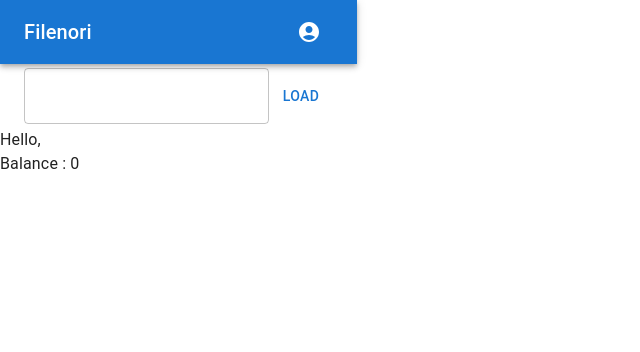
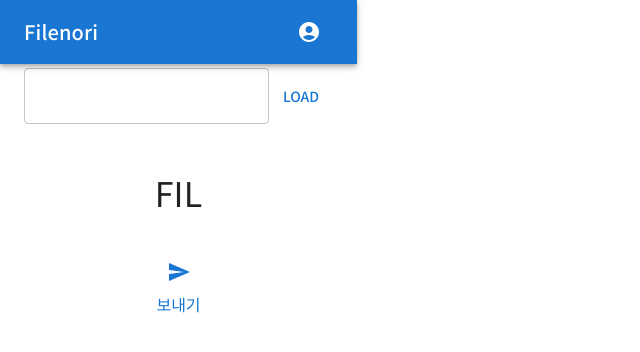
Before and after one commit to codestates/BTA1stProject-04, a React (Create React App) app: page /#/ in a window 1280 px wide. Shown: the top 352 px of the page, without its empty margins (0-640 px from the left). Built offline with nearby package versions, Linux system fonts and the light colour scheme; what filecoin.js would draw is missing.

Commit message:
feat: 잔액조회 기능 개선

```diff
--- a/package.json
+++ b/package.json
@@ -14,6 +14,7 @@
     "@types/node": "^16.11.65",
     "@types/react": "^18.0.21",
     "@types/react-dom": "^18.0.6",
+    "bignumber.js": "^9.1.0",
     "filecoin.js": "^0.0.5-alpha",
     "react": "^18.2.0",
     "react-dom": "^18.2.0",
--- a/src/App.tsx
+++ b/src/App.tsx
@@ -1,7 +1,8 @@
-import { CssBaseline } from '@mui/material';
+import { createTheme, CssBaseline, ThemeProvider } from '@mui/material';
 import { createHashRouter, RouterProvider } from 'react-router-dom';
 import Home from './pages/Home';
 import Intro from './pages/Intro';
+import LotusProvider from './providers/LotusProvider';
 
 const router = createHashRouter([
   {
@@ -14,11 +15,21 @@
   },
 ]);
 
+const theme = createTheme({
+  typography: {
+    fontFamily: `'Noto Sans KR', sans-serif`,
+  },
+});
+
 const App = () => {
   return (
     <>
       <CssBaseline />
-      <RouterProvider router={router} />
+      <LotusProvider>
+        <ThemeProvider theme={theme}>
+          <RouterProvider router={router} />
+        </ThemeProvider>
+      </LotusProvider>
     </>
   );
 };
--- a/src/index.css
+++ b/src/index.css
@@ -1,7 +1,3 @@
-* {
-  font-family: 'Noto Sans KR', sans-serif;
-}
-
 body {
   margin: 0;
   font-family: -apple-system, BlinkMacSystemFont, 'Segoe UI', 'Roboto', 'Oxygen',
--- a/src/pages/Home.tsx
+++ b/src/pages/Home.tsx
@@ -1,32 +1,35 @@
-import { Box, Button, TextField, Toolbar, Typography } from '@mui/material';
-import { useCallback, useEffect, useState } from 'react';
-import { HttpJsonRpcConnector, LotusClient } from 'filecoin.js';
+import { Send } from '@mui/icons-material';
+import {
+  Box,
+  Button,
+  TextField,
+  Toolbar,
+  Tooltip,
+  Typography,
+} from '@mui/material';
+import { useCallback, useMemo, useState } from 'react';
 import NavBar from '../components/NavBar';
-
-const httpConnector = new HttpJsonRpcConnector({
-  url: `https://api.node.glif.io`,
-});
-
-const lotusClient = new LotusClient(httpConnector);
+import { useLotus } from '../providers/LotusProvider';
 
 const Home = () => {
   const [accountInput, setAccountInput] = useState(``);
-  const [account, setAccount] = useState(``);
-  const [balance, setBalance] = useState(`0`);
+  const [copied, setCopied] = useState(false);
+  const { account, setAccount, balance } = useLotus();
 
-  const load = useCallback(async () => {
+  const accountDisplay = useMemo(() => {
     if (!account) {
-      return;
+      return ``;
     }
-
-    const b = await lotusClient.wallet.balance(account);
-
-    setBalance(b);
+    return `${account.substring(0, 5)}...${account.substring(
+      account.length - 5,
+    )}`;
   }, [account]);
 
-  useEffect(() => {
-    load();
-  }, [load]);
+  const copyToClipboard = useCallback(() => {
+    navigator.clipboard.writeText(account);
+    setCopied(true);
+    setTimeout(() => setCopied(false), 3000);
+  }, [account]);
 
   return (
     <Box sx={{ flexGrow: 1 }}>
@@ -38,8 +41,22 @@
         />
         <Button onClick={() => setAccount(accountInput)}>Load</Button>
       </Toolbar>
-      <Typography>Hello, {account}</Typography>
-      <Typography>Balance : {balance}</Typography>
+      <Box display="flex" justifyContent="center">
+        <Tooltip title={copied ? `복사됨` : `클립보드로 복사`} arrow>
+          <Button variant="text" onClick={copyToClipboard}>
+            {accountDisplay}
+          </Button>
+        </Tooltip>
+      </Box>
+      <Box display="flex" justifyContent="center" sx={{ my: 4 }}>
+        <Typography variant="h4">{balance?.toFormat(3)} FIL</Typography>
+      </Box>
+      <Box display="flex" justifyContent="center">
+        <Button sx={{ flexDirection: `column` }}>
+          <Send sx={{ m: 1 }} />
+          <Typography>보내기</Typography>
+        </Button>
+      </Box>
     </Box>
   );
 };
--- /dev/null
+++ b/src/providers/LotusProvider.tsx
@@ -0,0 +1,60 @@
+import BigNumber from 'bignumber.js';
+import {
+  createContext,
+  FC,
+  PropsWithChildren,
+  useCallback,
+  useContext,
+  useEffect,
+  useMemo,
+  useState,
+} from 'react';
+import lotusClient from '../services/lotusClient';
+
+interface LotusValue {
+  account: string;
+  setAccount: (state: string) => void;
+  balance: BigNumber | null;
+}
+
+const LotusContext = createContext<LotusValue>({
+  account: ``,
+  setAccount: () => {},
+  balance: null,
+});
+
+const LotusProvider: FC<PropsWithChildren> = ({ children }) => {
+  const [account, setAccount] = useState(``);
+  const [balance, setBalance] = useState<BigNumber | null>(null);
+
+  const loadBalance = useCallback(async () => {
+    if (!account) {
+      return;
+    }
+
+    const b = await lotusClient.wallet.balance(account);
+
+    setBalance(new BigNumber(b).dividedBy(1e18));
+  }, [account]);
+
+  useEffect(() => {
+    loadBalance();
+  }, [loadBalance]);
+
+  const value = useMemo(
+    () => ({
+      account,
+      setAccount,
+      balance,
+    }),
+    [account, balance],
+  );
+
+  return (
+    <LotusContext.Provider value={value}>{children}</LotusContext.Provider>
+  );
+};
+
+export const useLotus = () => useContext(LotusContext);
+
+export default LotusProvider;
--- a/src/react-app-env.d.ts
+++ b/src/react-app-env.d.ts
@@ -1 +1,7 @@
 /// <reference types="react-scripts" />
+
+declare namespace NodeJS {
+  interface ProcessEnv {
+    REACT_APP_LOTUS_RPC_ENDPOINT: string;
+  }
+}
--- /dev/null
+++ b/src/services/lotusClient.ts
@@ -0,0 +1,9 @@
+import { HttpJsonRpcConnector, LotusClient } from 'filecoin.js';
+
+const httpConnector = new HttpJsonRpcConnector({
+  url: process.env.REACT_APP_LOTUS_RPC_ENDPOINT,
+});
+
+const lotusClient = new LotusClient(httpConnector);
+
+export default lotusClient;
```
Also changed, not shown: 2 other files (tests, documents, lock files or other folders).
